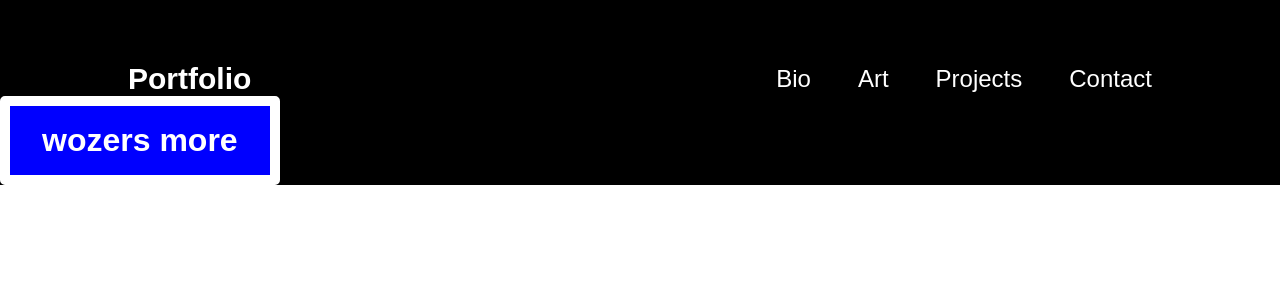
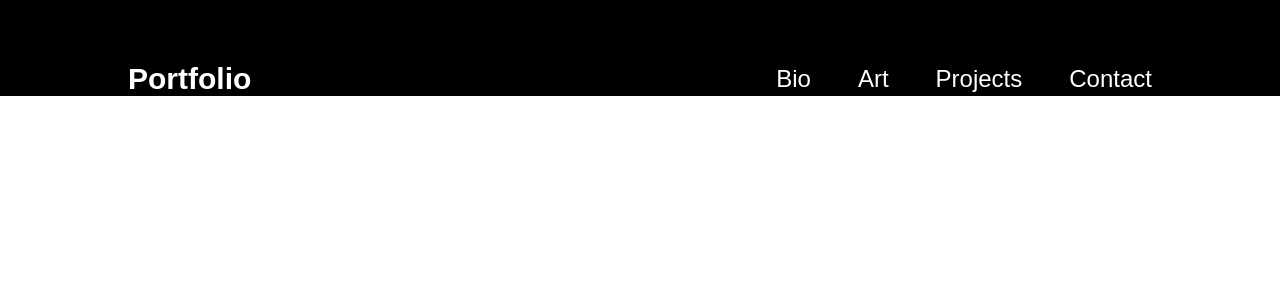
Before and after one commit to a-BROKE-boi/web-portfolio, a React (Vite) app in the folder react-portfolio/: page / in a window 1280 px wide. Shown: the top 300 px of the page. Built offline with nearby package versions, Linux system fonts and the light colour scheme.

Commit message:
attempt at body styling

```diff
--- a/react-portfolio/src/components/Body/Body.jsx
+++ b/react-portfolio/src/components/Body/Body.jsx
@@ -4,8 +4,13 @@ import styles from "./Body.module.css";
 
 export const Body = () => {
   return (
-    <div>
-      <button className={styles.btn}>wozers more</button>
-    </div>
+    <>
+      {/* <div className={styles.menu}>
+        <div className={styles.toggle}></div>
+        <li style="--i:0">
+          <a href="#"></a>
+        </li>
+      </div> */}
+    </>
   );
 };
--- a/react-portfolio/src/components/Body/Body.module.css
+++ b/react-portfolio/src/components/Body/Body.module.css
@@ -1,15 +1,4 @@
 @import "../../vars.css";
 
-.btn {
-  font-size: 2rem;
-  font-weight: 700;
-  padding: 0.5em 1em;
-  color: var(--color-text);
-  background-color: blue;
-  border: 10px solid var(--color-text);
-  border-radius: 5px;
+.menu {
 }
-
-.btn:hover {
-  transform: translateY(-10px);
-}
```
